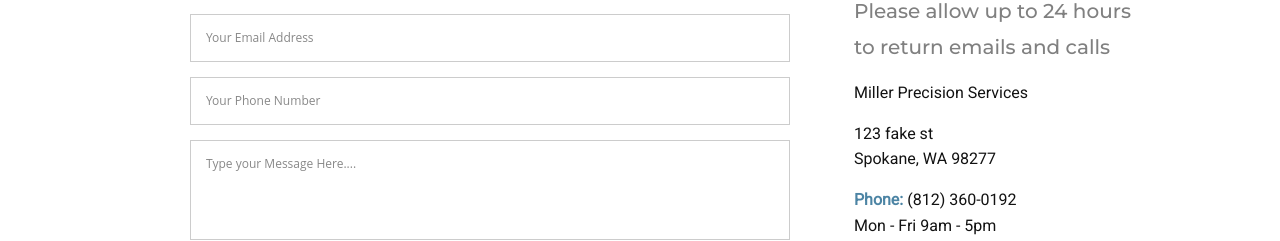
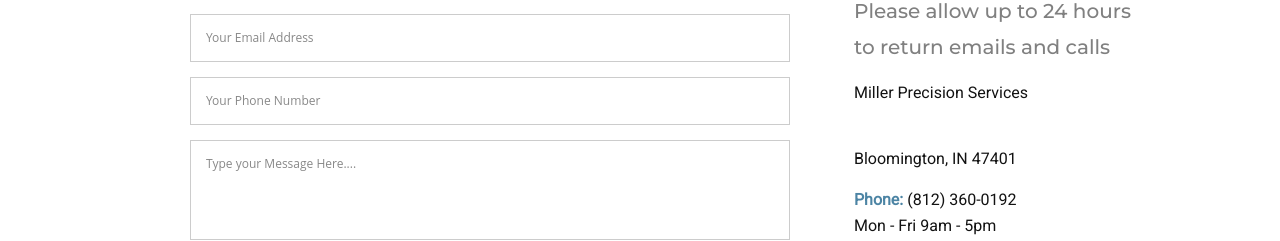
Before and after one commit to OakHarbor/Miller-Precision, a plain HTML site: page html/contact.html in a window 1280 px wide. Shown: the part 830-1071 px from the top of the page. Drawn offline with nearby package versions, Linux system fonts and the light colour scheme.

Commit message:
added address to contact page

```diff
--- a/html/contact.html
+++ b/html/contact.html
@@ -97,7 +97,7 @@
             <h3>Contact Info</h3>
             <h4>Please allow up to 24 hours to return emails and calls</h4>
             <p>Miller Precision Services</p>
-            <p>123 fake st <br> Spokane, WA 98277</p>
+            <p><br> Bloomington, IN 47401</p>
             <p><span>Phone:</span> (812) 360-0192 <br>Mon - Fri 9am - 5pm</p>
             <p><span>Email:</span> gb@millerprecisionservices.com</p>
         </div>
```
